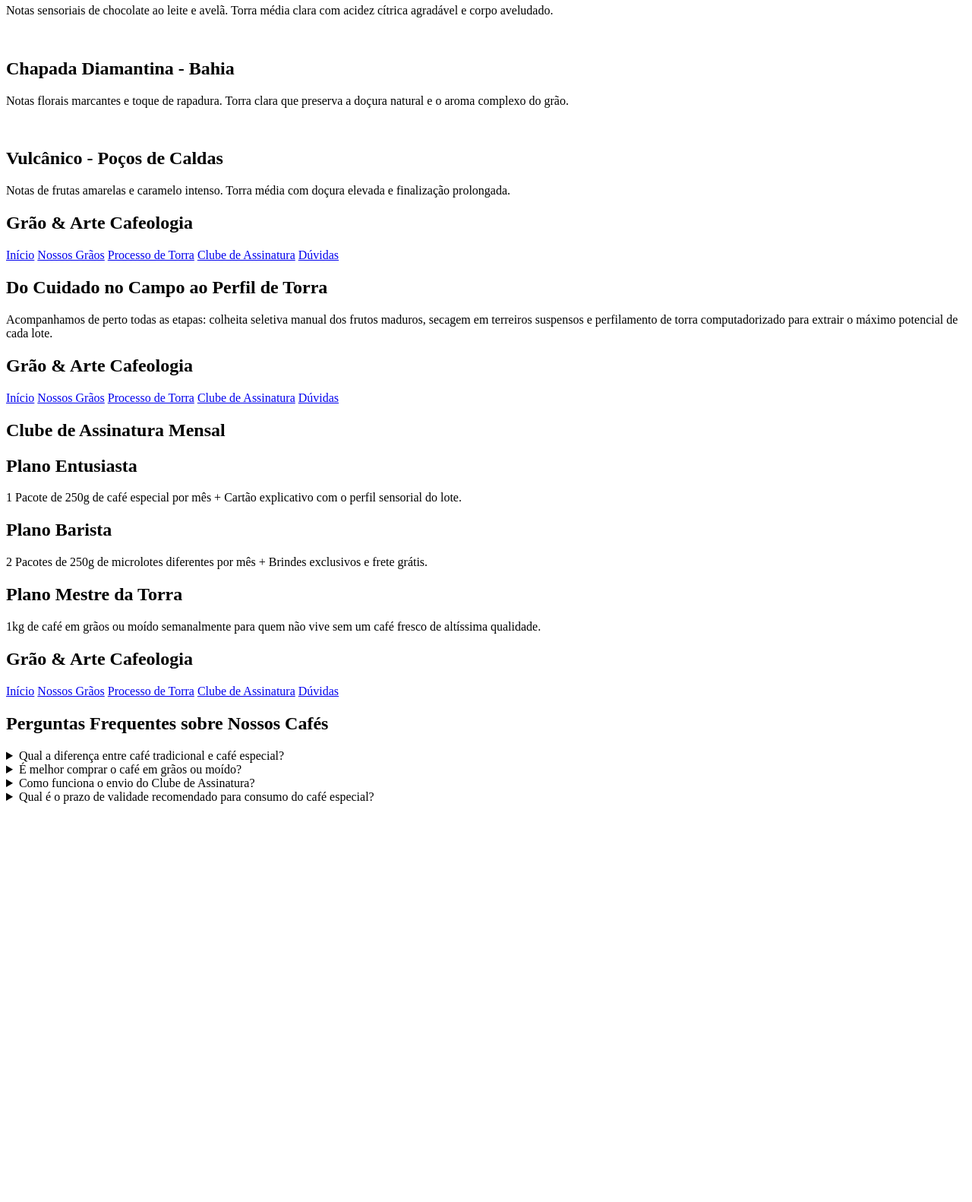
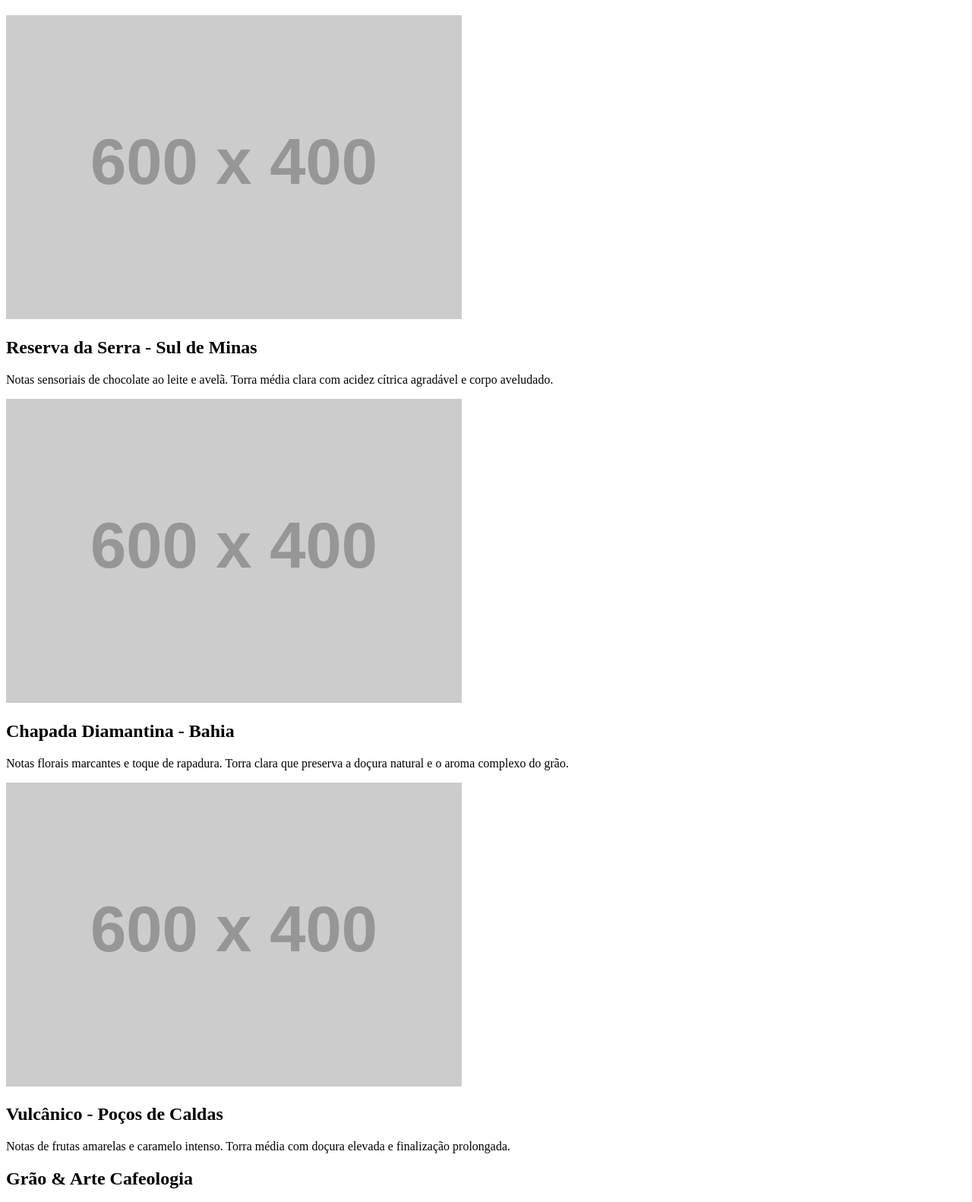
Before and after one commit to isabelazamai-stack/GraoeArtes, a plain HTML site: page index.html in a window 1280 px wide. Shown: the part 732-2314 px from the top of the page at 76% size. Before the commit the page ends 1798 px from the top, so only its background shows below. Drawn offline with Linux system fonts and the light colour scheme; placeholder pictures from the web are drawn by us.

Commit message:
arrumando imagens

```diff
--- a/global.css
+++ b/global.css
@@ -18,11 +18,8 @@ html{
     width: 100%;
     display: flex;
     flex-direction: column;
-    justify-content: center;
-    width: 260px;
-    background-color: var(--ui-bg-sidebar);
-    padding: 30px 20px;
-    border-right: 1px solid var(--ui-border);
+    justify-content: flex-end;
+    color: aquamarine ;
 }
 
 .section_title{
@@ -45,7 +42,7 @@ html{
 }
 
 .section_nav_link{
-    color: var(--color-text-muted);
+    color: brown;
     text-decoration: none;
     font-size: 14px;
     text-align: center;
@@ -83,8 +80,8 @@ html{
     justify-content: center;
 }
 
-img{
-    justify-content: center;
+.conteudo-principal_direita{
+    justify-content: flex-end;
     width: 50vh;
     height: 100px;
 }
--- a/index.html
+++ b/index.html
@@ -31,7 +31,7 @@
 
         <!-- imagem seção 01 -->
         <section class="section-principal_direita">
-            <img src="img/mike-kenneally-TD4DBagg2wE-unsplash.jpg">
+            <img src="https://placehold.co/600x400/2c1810/f3e5ab?text=Grao+e+Arte+Cafe">
         </section>
 
     </section>
@@ -62,7 +62,7 @@
                 <article class="brand-card">
 
                     <div class="brand-card__image">
-                        <img src="" alt="">
+                        <img src="https://placehold.co/600x400/2c1810/f3e5ab?text=Grao+e+Arte+Cafe" alt="">
                     </div>
 
                     <h2 class="brand-card__title">Reserva da Serra - Sul de Minas</h2>
@@ -77,7 +77,7 @@
                 <article class="brand-card">
 
                     <div class="brand-card__image">
-                        <img src="" alt="">
+                        <img src="https://placehold.co/600x400/2c1810/f3e5ab?text=Grao+e+Arte+Cafe" alt="">
                     </div>
 
                     <h2 class="brand-card__title">Chapada Diamantina - Bahia</h2>
@@ -90,7 +90,7 @@
                 <article class="brand-card">
 
                     <div class="brand-card__image">
-                        <img src="" alt="">
+                        <img src="https://placehold.co/600x400/2c1810/f3e5ab?text=Grao+e+Arte+Cafe" alt="">
                     </div>
 
                         <h2 class="brand-card__title">Vulcânico - Poços de Caldas</h2>
```
